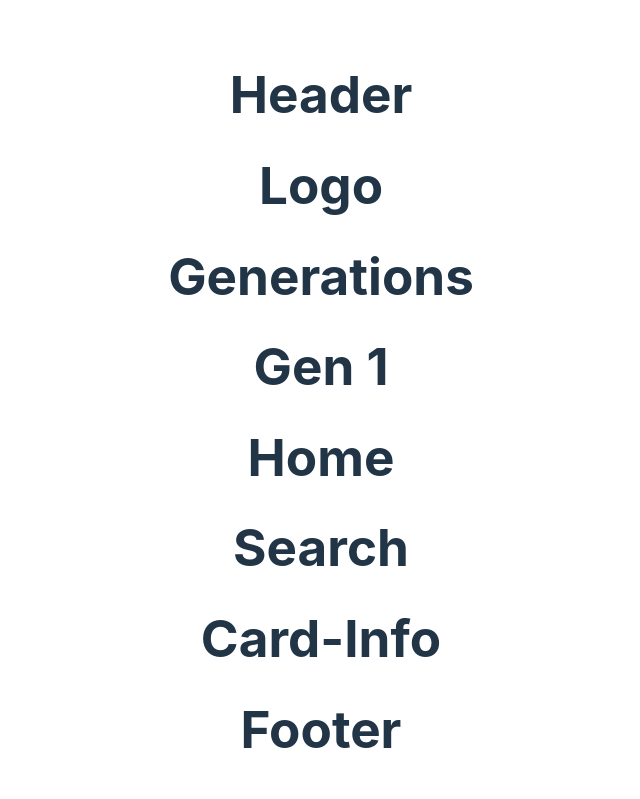
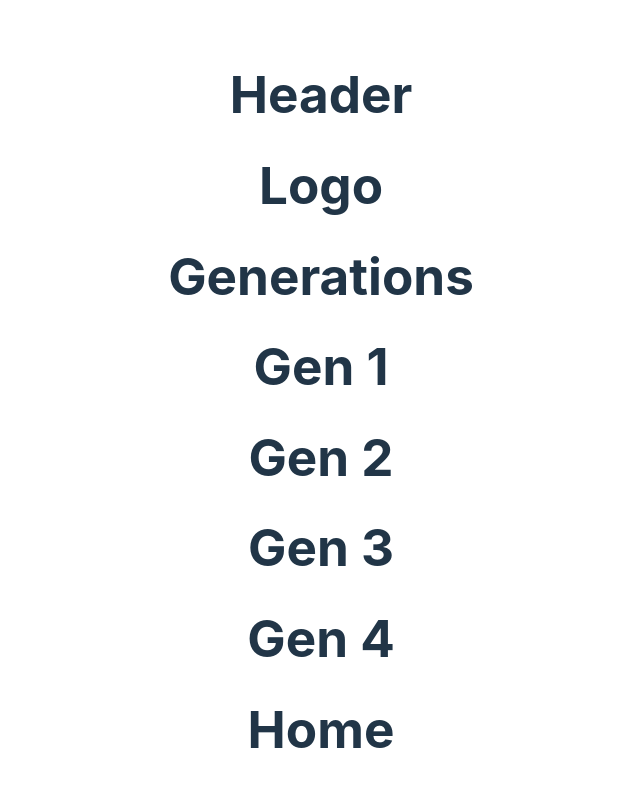
Before and after one commit to KrismarvelTicoalu/Exercise-10, a React (Vite) app: page / in a window 1280 px wide. Shown: the top 799 px of the page, without its empty margins (319-959 px from the left). Built offline with nearby package versions, Linux system fonts and the light colour scheme.

Commit message:
add gen 2-4

```diff
--- /dev/null
+++ b/src/components/Gen 2/index.jsx
@@ -0,0 +1,5 @@
+function Gen2() {
+    return <h1>Gen 2</h1>
+  }
+
+  export default Gen2
--- /dev/null
+++ b/src/components/Gen 3/index.jsx
@@ -0,0 +1,5 @@
+function Gen3() {
+    return <h1>Gen 3</h1>
+  }
+
+  export default Gen3
--- /dev/null
+++ b/src/components/Gen 4/index.jsx
@@ -0,0 +1,5 @@
+function Gen4() {
+    return <h1>Gen 4</h1>
+  }
+
+  export default Gen4
--- a/src/components/generations/index.jsx
+++ b/src/components/generations/index.jsx
@@ -1,9 +1,16 @@
 import Gen1 from "../Gen 1/Index"
+import Gen2 from "../Gen 2"
+import Gen3 from "../Gen 3"
+import Gen4 from "../Gen 4"
 function Generations() {
     return (
     <div>
         <h1>Generations</h1>
         <Gen1 />
+        <Gen2 />
+        <Gen3 />
+        <Gen4 />
+
     </div>
     )
   }
```
